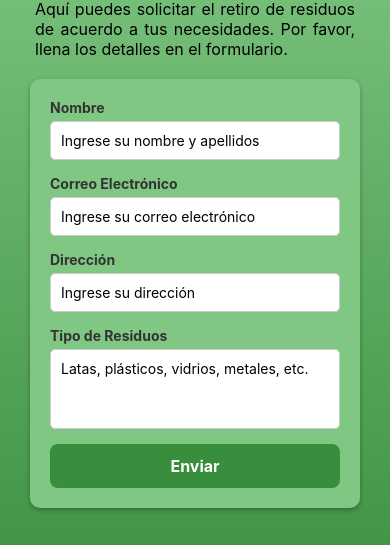
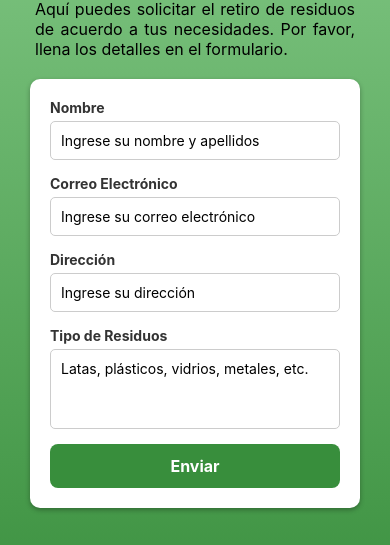
Before and after one commit to MeBustamante/Proyecto-Quinchao-Recicla, a React Native app: screen /SolicitudRetiroResiduos in a window 390 px wide. Shown: the part 191-736 px from the top of the page. Built offline with nearby package versions, Linux system fonts and the light colour scheme.

Commit message:
Solicitud Retiro lista sin Base de datos

```diff
--- a/SolicitudRetiroResiduos.js
+++ b/SolicitudRetiroResiduos.js
@@ -125,7 +125,7 @@ const styles = StyleSheet.create({
     marginBottom: 20,
   },
   formContainer: {
-    backgroundColor: '#81C784',
+    backgroundColor: 'white',
     borderRadius: 10,
     padding: 20,
     marginHorizontal: 10,
```
